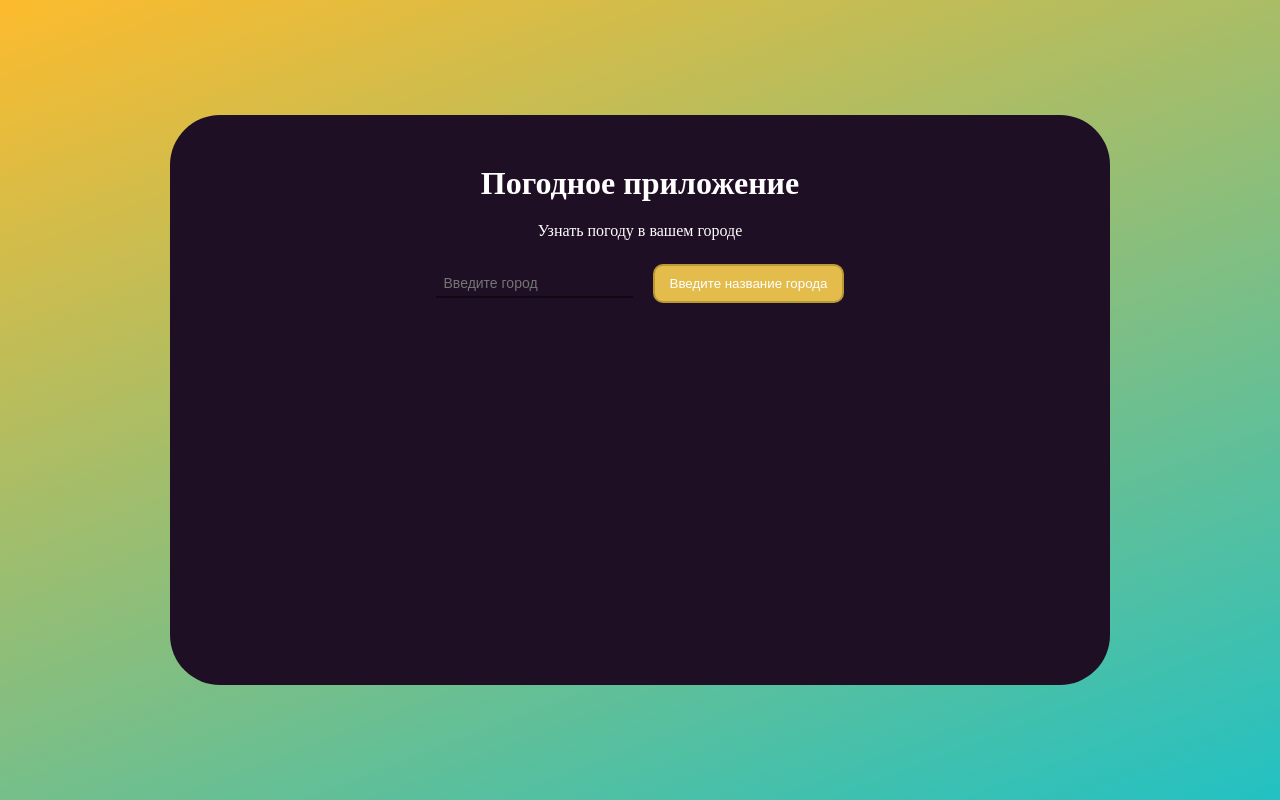
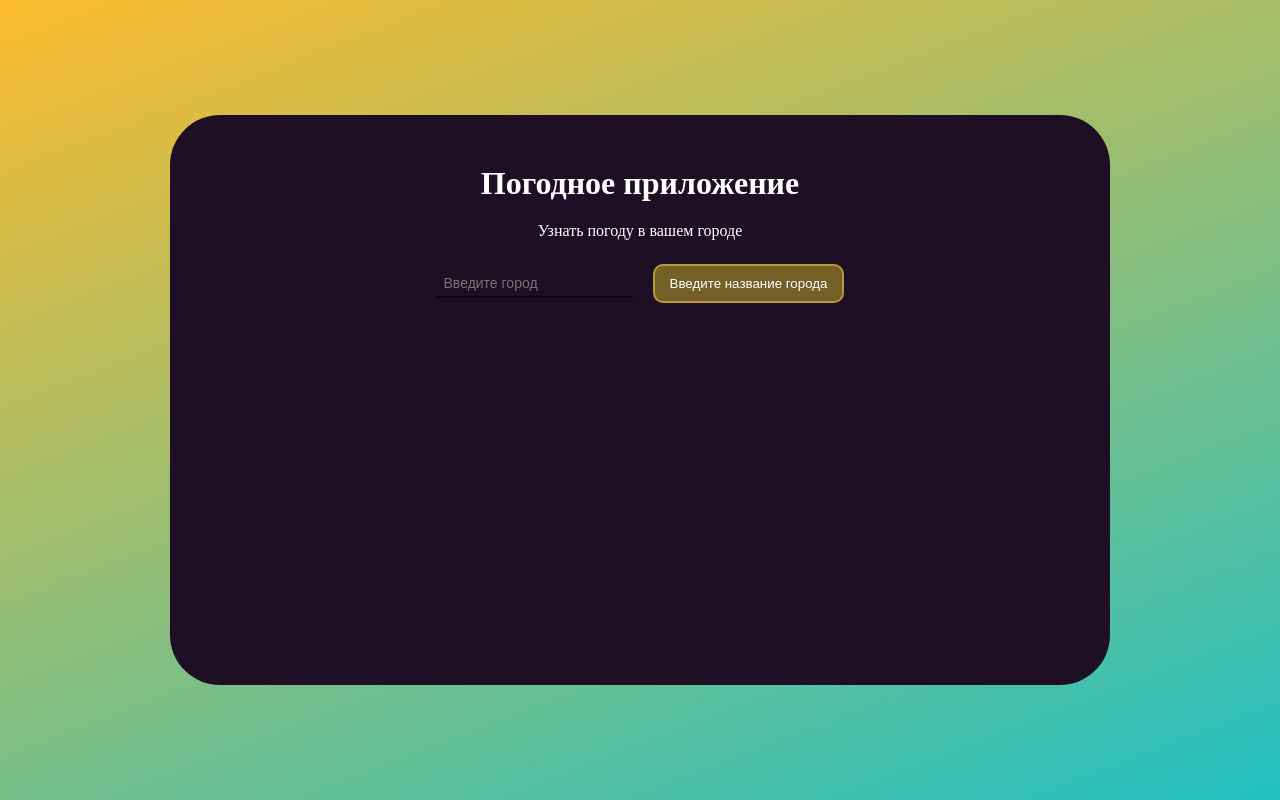
Before and after one commit to AlexeyKonstantinov78/vue-weatcher-ped, a Vue app: page / in a window 1280 px wide. Built offline with nearby package versions, Linux system fonts and the light colour scheme.

Commit message:
изменили стили

```diff
--- a/src/App.vue
+++ b/src/App.vue
@@ -11,7 +11,7 @@ export default {
 <template>
   <div class="wrapper">
     <h1>Погодное приложение</h1>
-    <p>Узнать погоду в {{ city == "" ? "вашем городе" : city }}</p>
+    <p>Узнать погоду в {{ city == "" ? "вашем городе" : '"' + city + '"'}}</p>
     <input type="text" v-model="city" name="" id="" placeholder="Введите город">
     <button v-if="city != ''">Получить погоду</button>
     <button disabled v-else>Введите название города</button>
@@ -59,4 +59,8 @@ export default {
 .wrapper button:hover {
   transform: scale(1.1) translateY(-5px);
 }
+.wrapper button:disabled {
+  background-color: #746027;
+  cursor: not-allowed;
+}
 </style>
```
